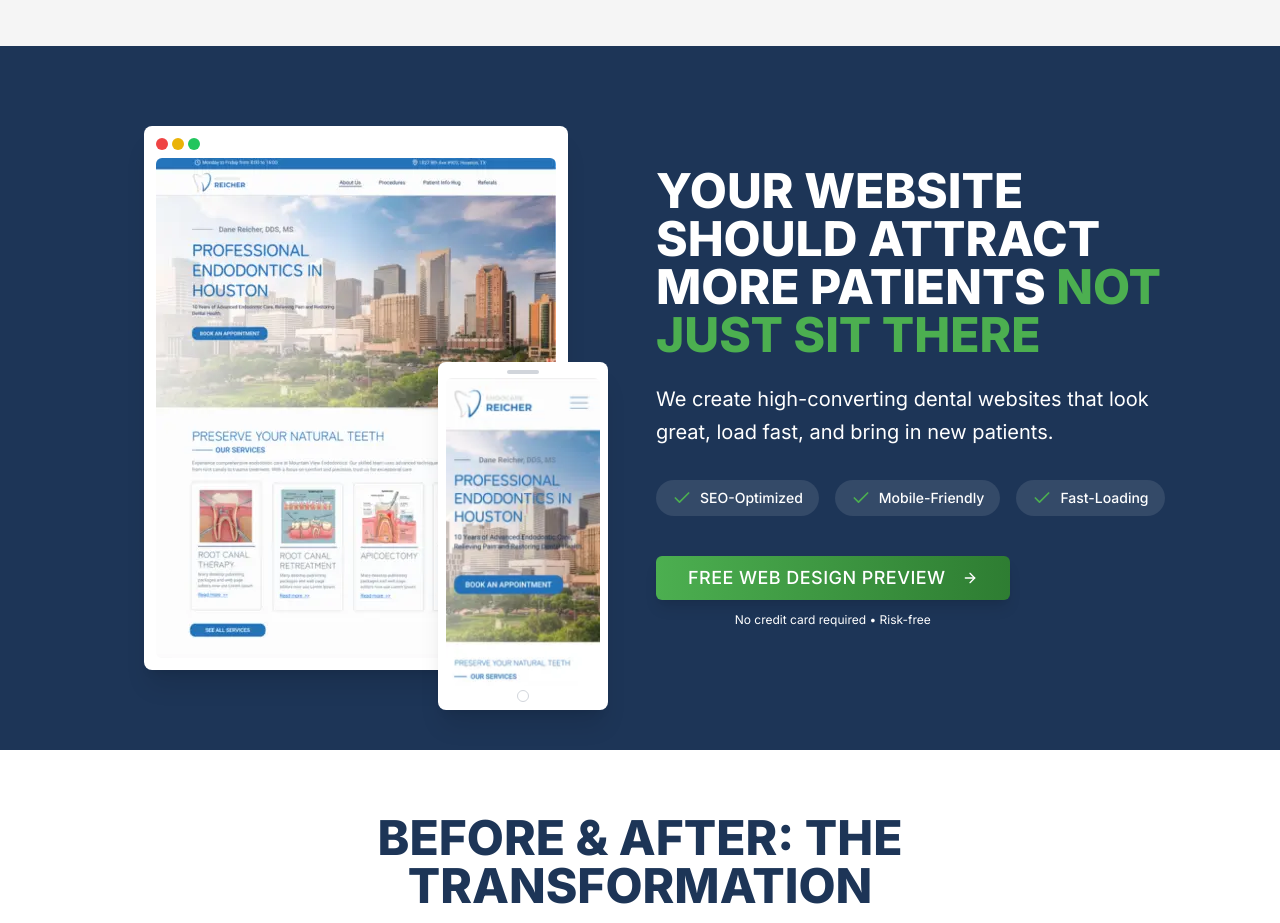
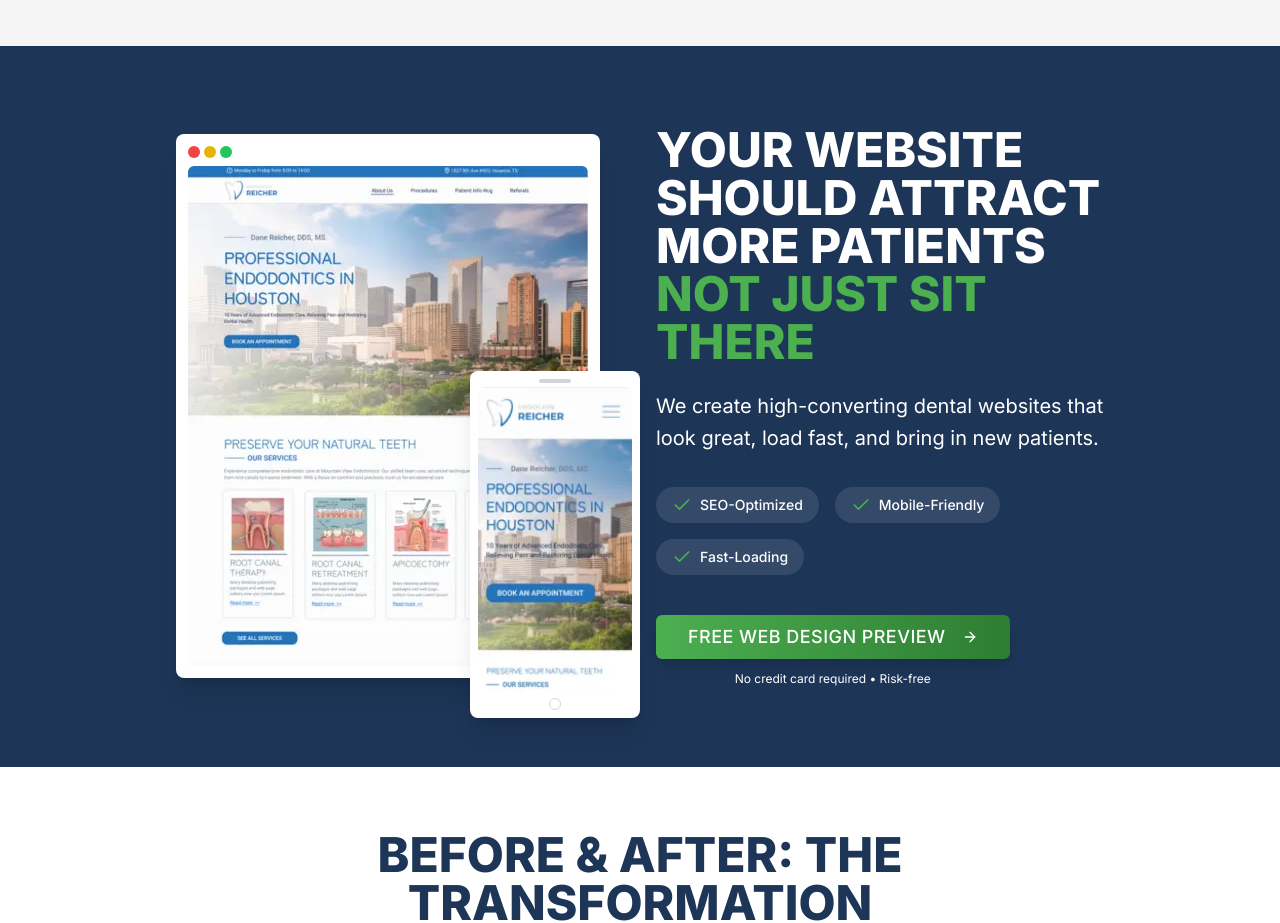
Before and after one commit to AilinNavas/landing-mdm, a Next.js app: page /web-design-offer in a window 1280 px wide. Shown: the part 2780-3703 px from the top of the page. Built offline with nearby package versions, Linux system fonts and the light colour scheme.

Commit message:
se cambia dimension max-w-5xl en seccion azul de mockup

```diff
--- a/app/web-design-offer/page.tsx
+++ b/app/web-design-offer/page.tsx
@@ -35,7 +35,7 @@ export default function WebDesignPage() {
 
         {/* Seccion azul de mockup */}
         <section className="relative overflow-hidden bg-[#1D3557] py-20 text-white">
-          <div className="container grid gap-8 md:grid-cols-2 md:items-center px-4 sm:px-6 mx-auto max-w-6xl">
+          <div className="container grid gap-8 md:grid-cols-2 md:items-center px-4 sm:px-6 mx-auto max-w-5xl">
 
             {/* Website Mockup */}
             <div className="relative mx-auto max-w-md">
@@ -306,7 +306,7 @@ export default function WebDesignPage() {
       </main>
 
       {/* Sticky CTA Bar for Mobile */}
-      {/* <div className="fixed bottom-0 left-0 right-0 z-40 bg-white py-4 shadow-lg md:hidden">
+       <div className="fixed bottom-0 left-0 right-0 z-40 bg-white py-4 shadow-lg md:hidden">
         <div className="container mx-auto flex items-center justify-between px-4">
           <Button className="w-full bg-gradient-to-r from-[#4CAF50] to-[#2e7d32] text-white hover:from-[#45a049] hover:to-[#256029] transition-all shadow-lg rounded-md uppercase text-lg tracking-wide"
             asChild>
@@ -321,7 +321,7 @@ export default function WebDesignPage() {
             </a>
           </Button>
         </div>
-      </div> */}
+      </div>
 
 
     </div>
--- a/components/services/pricing-section.tsx
+++ b/components/services/pricing-section.tsx
@@ -39,7 +39,7 @@ export default function PricingSection({ videoSrc }: PricingSectionProps) {
 
   return (
     <section className="bg-white py-16 relative">
-      <div className="container  px-4 sm:px-6 mx-auto max-w-5xl">
+      <div className="container px-4 sm:px-6 mx-auto max-w-5xl">
         <div className="mx-auto mb-12 text-center">
           <h2 className="mb-6 text-4xl md:text-5xl font-extrabold text-[#1D3557] leading-tight uppercase text-center">Complete Web Design Package</h2>
           <p className="text-xl leading-relaxed text-[#1D3557]">
```
